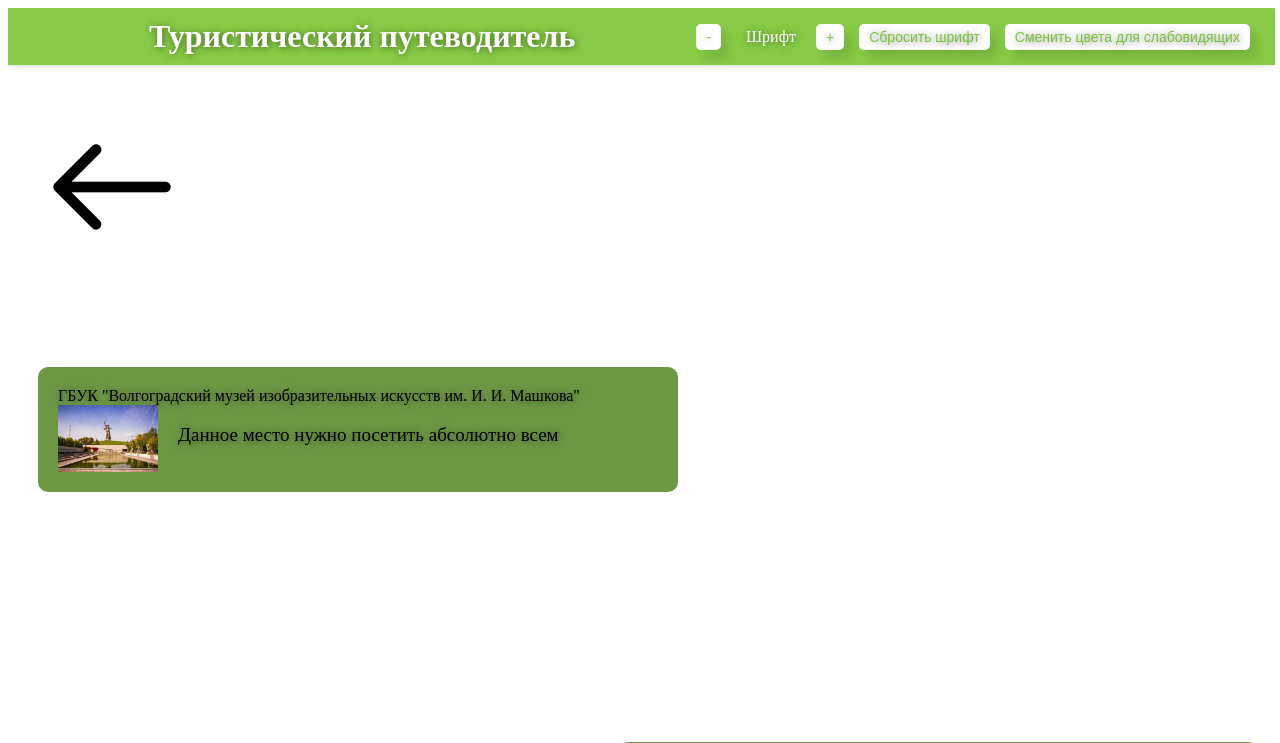
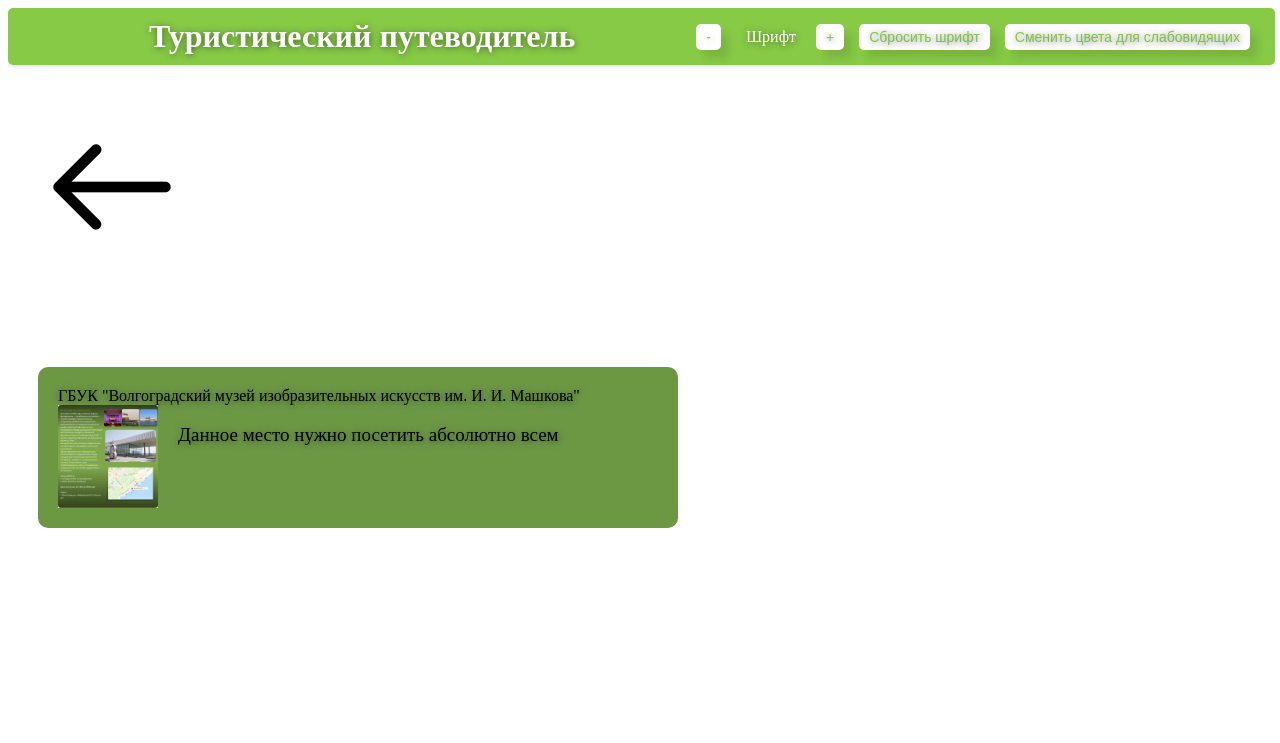
Before and after one commit to 1SPRINT1/Turizmo-Site, a PHP site: page /ss/site.html in a window 1280 px wide. Shown: the top 743 px of the page. Run offline with PHP 8.4, Linux system fonts and the light colour scheme.

Commit message:
Updarte new styles index and
Updarte new styles index and

```diff
--- a/ss/site.html
+++ b/ss/site.html
@@ -28,7 +28,7 @@
     <br>
     <br>
     <div class="resort" id="resort1">ГБУК "Волгоградский музей изобразительных искусств им. И. И. Машкова"
-        <img src="images/mamev.jfif" alt="Мамаев Курган" class="resort-image" onclick="zoomImage(this)">
+        <img src="images/photo1718135495.jpeg" alt="Мамаев Курган" class="resort-image" onclick="zoomImage(this)">
         <p id="text">
             Данное место нужно посетить абсолютно всем
         </p>
--- a/ss/style.css
+++ b/ss/style.css
@@ -26,12 +26,13 @@ header {
     position: relative;
     background-color: rgba(91, 184, 4, 0.739);
     width: 98.98%;
-    padding: 15px 0;
+    padding: 20px;
     z-index: 100;
     -webkit-box-shadow: 0 5px 25px rgba(0, 0, 0, 0.15);
     box-shadow: 0 5px 25px rgba(0, 0, 0, 0.15);
     box-sizing: border-box;
     overflow-x: hidden;
+    border-radius: 5px;
 }
 
 h1 {
@@ -387,25 +388,22 @@ button {
 .header p {
     color: white;
     text-shadow: 0.5px 0.5px 7px rgba(0, 0, 0, 0.5);
+    text-align: center;
 }
 
 @media (max-width: 600px) {
     .header {
         flex-direction: column;
-        /* Меняем направление flex-контейнера на столбец */
         align-items: stretch;
-        /* Растягиваем элементы по ширине контейнера */
+        padding: 20px;
     }
 
     .button-container {
         flex-direction: column;
-        /* Меняем направление flex-контейнера на столбец */
         align-items: stretch;
-        /* Растягиваем элементы по ширине контейнера */
     }
 
     .button-container p {
         margin: 10px 0;
-        /* Уменьшаем отступы для мобильных устройств */
     }
 }
```
Also changed, not shown: ss/images/photo1718135495.jpeg (added), ss/images/photo1718135495.jpg (added).
